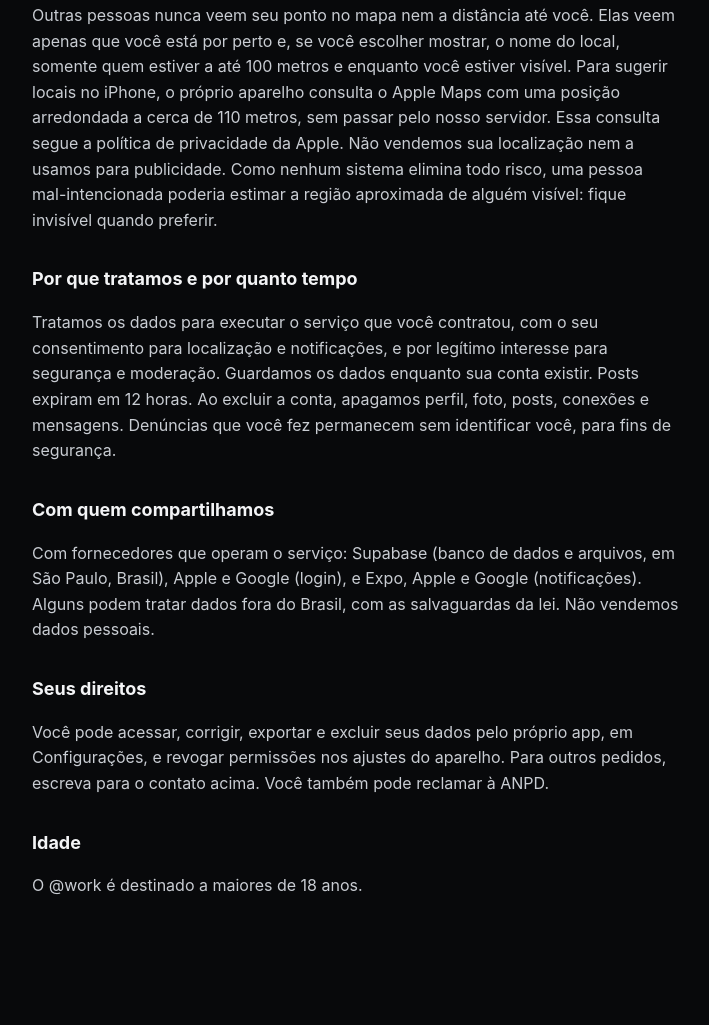
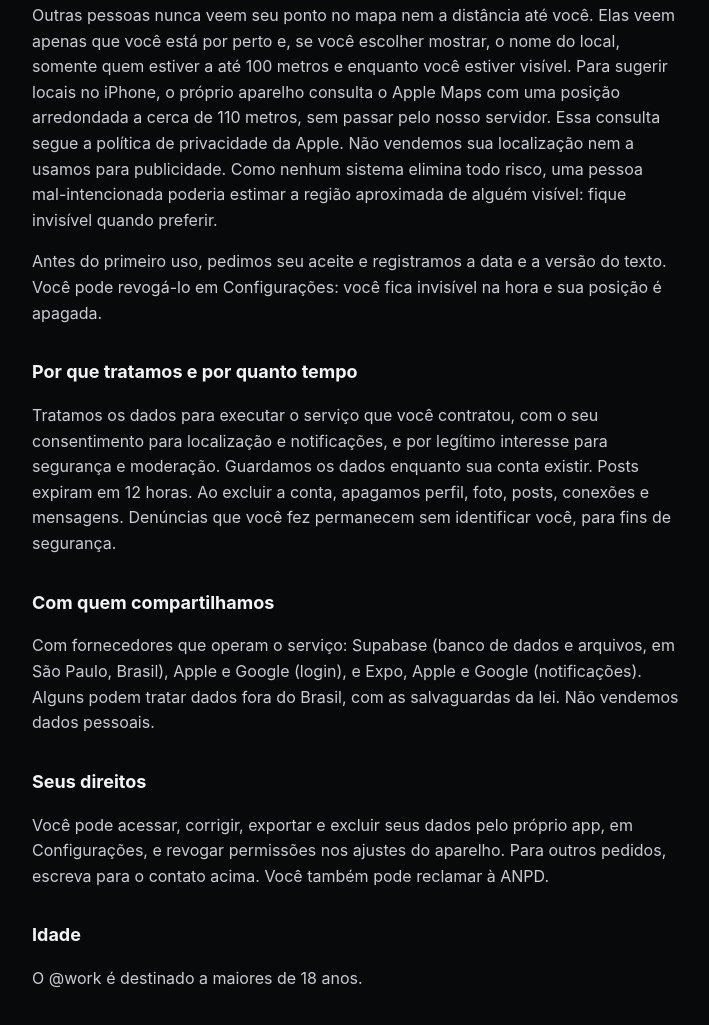
Before and after one commit to dhiegocoliveira-ai/atwork-site, a plain HTML site: page privacidade.html in a window 1280 px wide. Shown: the part 830-1855 px from the top of the page, without its empty margins (284-993 px from the left). Before the commit the page ends 1809 px from the top, so only its background shows below. Drawn offline with Linux system fonts and the light colour scheme.

Commit message:
feat: inclui o aceite de localização na privacidade
Co-Authored-By: Claude Opus 5.5 <noreply@anthropic.com>

```diff
--- a/privacidade.html
+++ b/privacidade.html
@@ -17,6 +17,7 @@
 <h2>Como usamos sua localização</h2>
 <p>Quando você escolhe ficar visível, o app envia sua posição para saber quem também está visível a até 100 metros. Guardamos só uma posição arredondada, com erro de cerca de 50 metros, enquanto você estiver visível. Ela é apagada quando você fica invisível, quando o tempo escolhido termina ou quando você se afasta. A posição associada a um post é apagada junto com ele, em até 12 horas.</p>
 <p>Outras pessoas nunca veem seu ponto no mapa nem a distância até você. Elas veem apenas que você está por perto e, se você escolher mostrar, o nome do local, somente quem estiver a até 100 metros e enquanto você estiver visível. Para sugerir locais no iPhone, o próprio aparelho consulta o Apple Maps com uma posição arredondada a cerca de 110 metros, sem passar pelo nosso servidor. Essa consulta segue a política de privacidade da Apple. Não vendemos sua localização nem a usamos para publicidade. Como nenhum sistema elimina todo risco, uma pessoa mal-intencionada poderia estimar a região aproximada de alguém visível: fique invisível quando preferir.</p>
+<p>Antes do primeiro uso, pedimos seu aceite e registramos a data e a versão do texto. Você pode revogá-lo em Configurações: você fica invisível na hora e sua posição é apagada.</p>
 <h2>Por que tratamos e por quanto tempo</h2>
 <p>Tratamos os dados para executar o serviço que você contratou, com o seu consentimento para localização e notificações, e por legítimo interesse para segurança e moderação. Guardamos os dados enquanto sua conta existir. Posts expiram em 12 horas. Ao excluir a conta, apagamos perfil, foto, posts, conexões e mensagens. Denúncias que você fez permanecem sem identificar você, para fins de segurança.</p>
 <h2>Com quem compartilhamos</h2>
```
